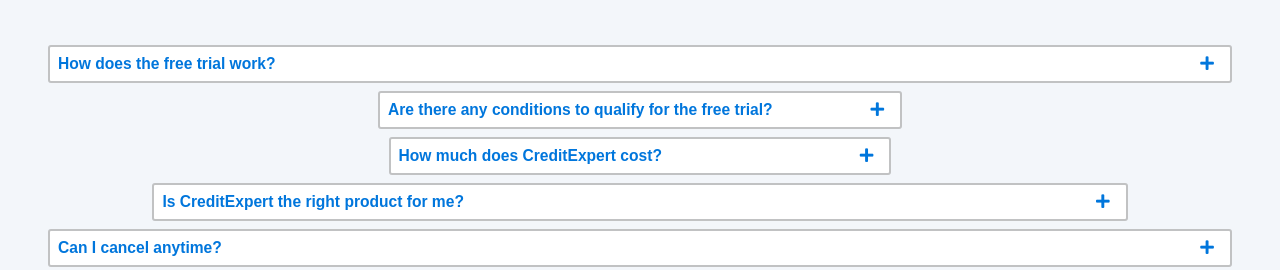
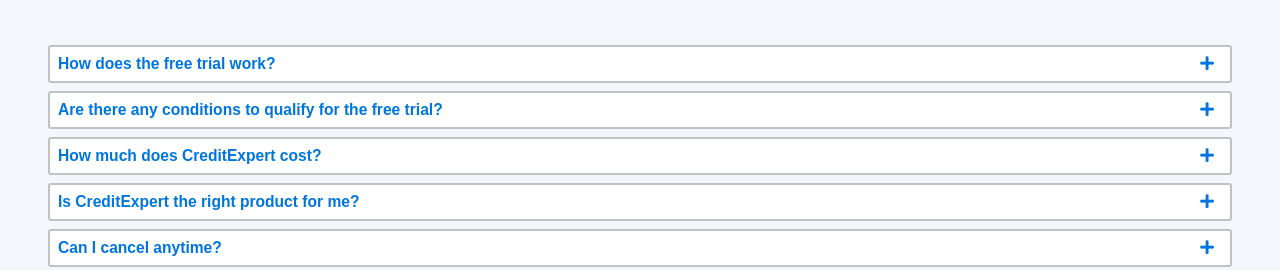
Before and after one commit to Pipicallu/Accordion, a plain HTML site: page index.html in a window 1280 px wide. Shown: the part 88-358 px from the top of the page. Drawn offline with Linux system fonts and the light colour scheme.

Commit message:
changed phone breakpoint to standard 480 px and added align i

```diff
--- a/styles/styles.scss
+++ b/styles/styles.scss
@@ -1,5 +1,5 @@
 $primaryFont: sans-serif;
-$phoneBreakPoint: 450px;
+$phoneBreakPoint: 480px;
 $itemBg: white;
 $titleColour: #1d4f91;
 $subtitleColour: #0076dc;
@@ -20,7 +20,7 @@ body{
     display: flex;
     flex-direction: $direction;
     justify-content: center;
-    align-items: center;
+    align-items: left;
 
 }
 
@@ -90,6 +90,10 @@ body{
         border-top: 2px solid $borderColour;
 
     }
+
+    .FAQ-title{
+        align-items: left;
+    }
 }
 
 .accordion-content{
```
Also changed, not shown: styles/styles.css, 1 other file.
